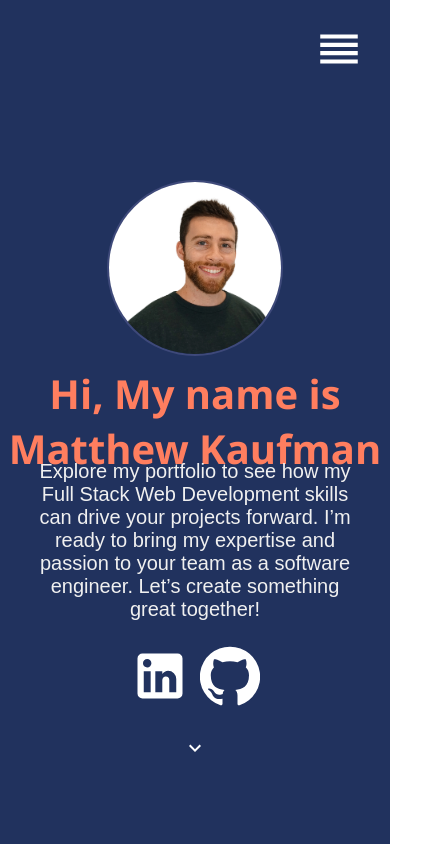
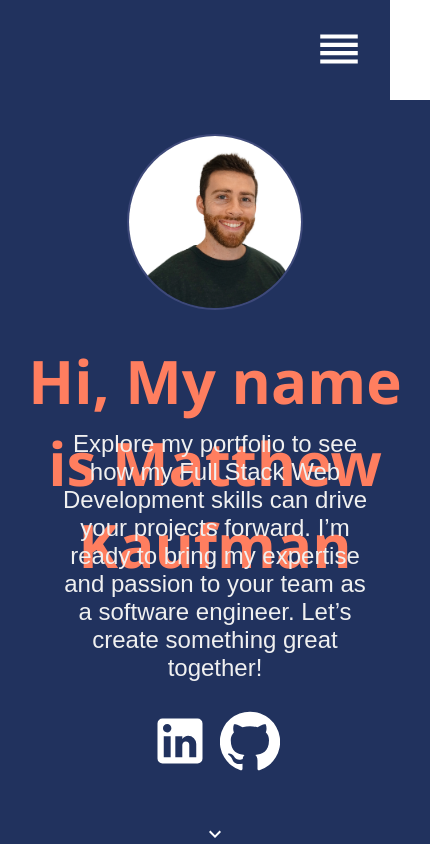
Before and after one commit to mkaufman385/personal-portfolio-site, a React (Create React App) app: page / in a window 390 px wide. Shown: the top 844 px of the page, 430 px wide, since content can reach past the window. Built offline with nearby package versions, Linux system fonts and the light colour scheme.

Commit message:
wip. media query 1280px width

```diff
--- a/src/styles/Home.css
+++ b/src/styles/Home.css
@@ -192,3 +192,28 @@
     display: none !important;
   }
 }
+
+@media only screen and (max-width: 1280px) {
+  .about h2 {
+    font-size: 60px; /* Adjust as needed */
+  }
+
+  .about .prompt {
+    font-size: 24px; /* Adjust as needed */
+    width: 80%; /* Adjust width for better fit */
+    margin-top: 20px; /* Ensure space above */
+  }
+
+  .about {
+    padding: 20px; /* Add padding if needed */
+    flex-direction: column; /* Stack elements vertically */
+  }
+
+  .profile-container,
+  .name,
+  .prompt {
+    margin-bottom: 20px; /* Adjust spacing between elements */
+    width: 100%; /* Ensure full-width usage */
+    box-sizing: border-box; /* Include padding and border in width and height */
+  }
+}
```
